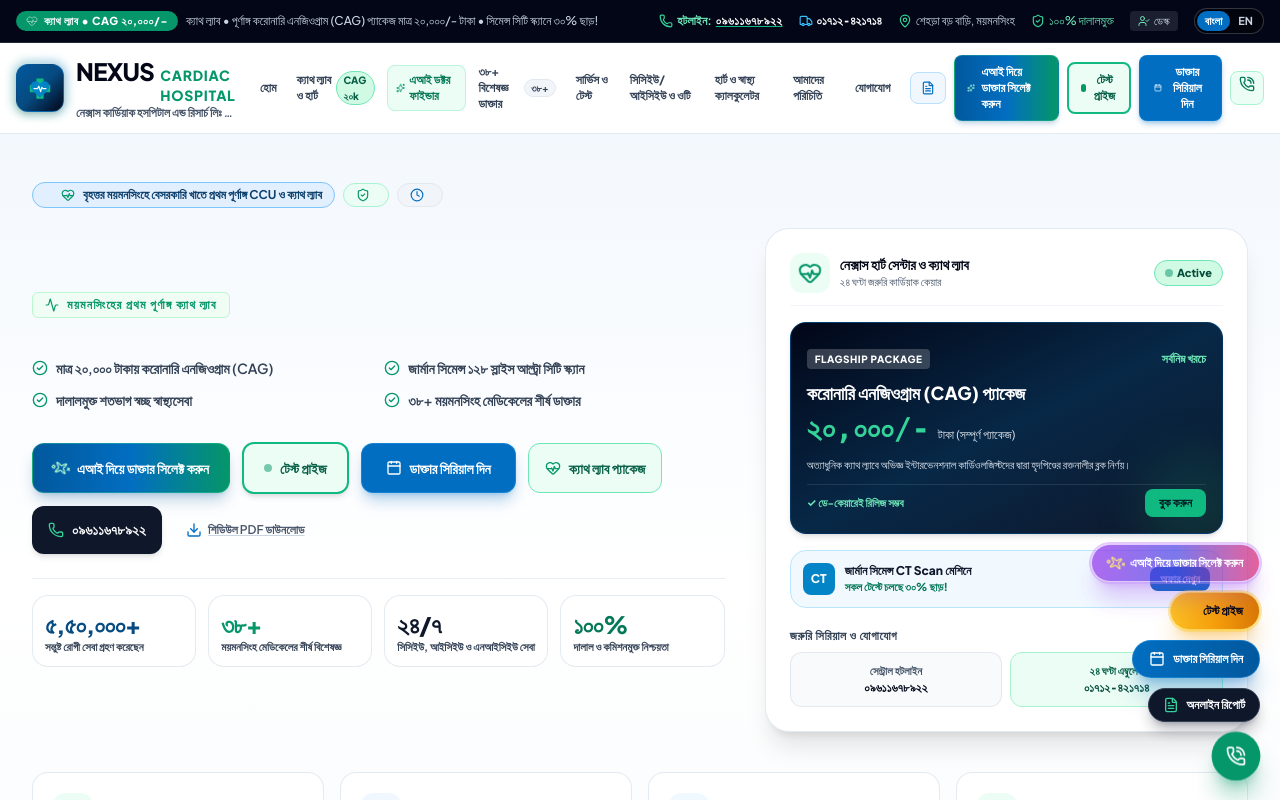
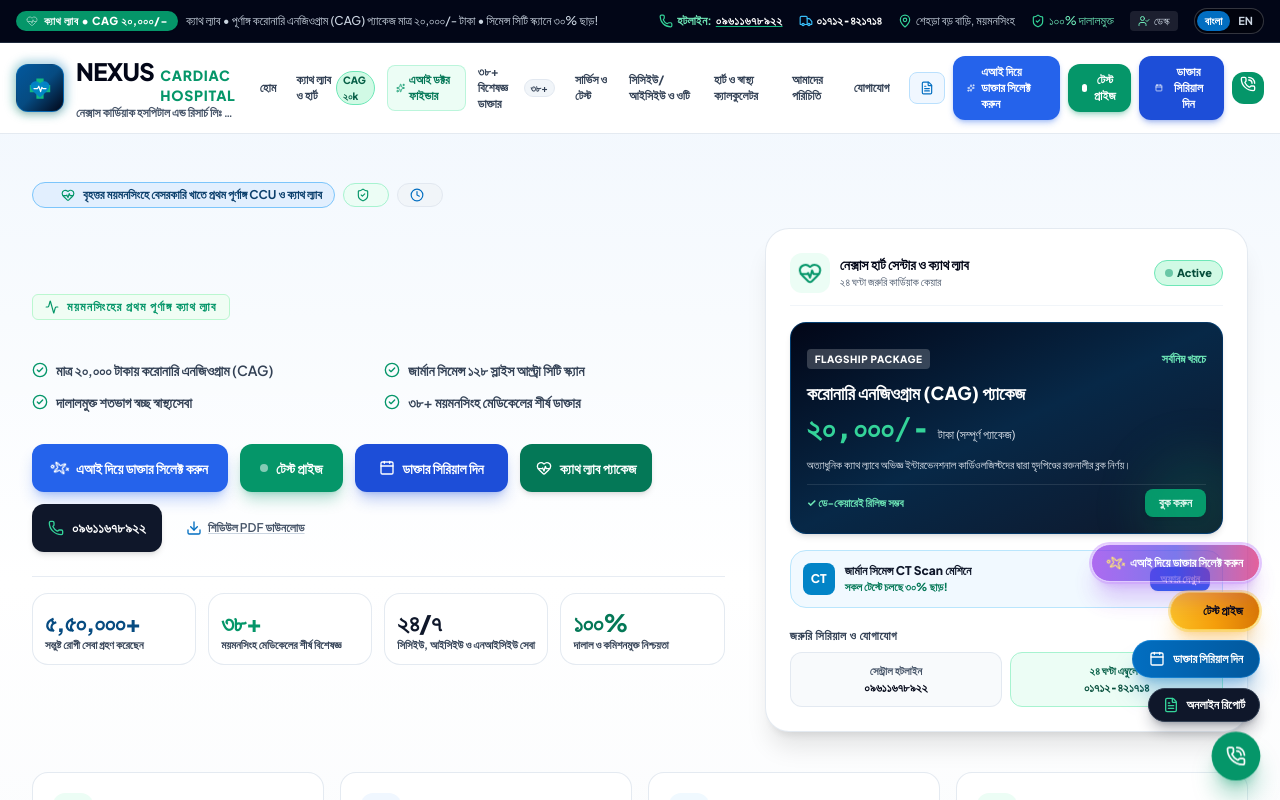
Before and after one commit to Jim5225/Next-hos, a React (Vite) app: page / in a window 1280 px wide. Shown: the top 800 px of the page. Built offline with nearby package versions, Linux system fonts and the light colour scheme.

Commit message:
design: make all buttons solid bright blue and bright green without combinations or light colors

```diff
--- a/src/components/AboutSection.jsx
+++ b/src/components/AboutSection.jsx
@@ -179,7 +179,7 @@ export default function AboutSection({ lang, t, onBookAppointment }) {
             <div className="pt-2 flex items-center gap-3">
               <button
                 onClick={onBookAppointment}
-                className="px-5 py-2.5 rounded-xl bg-nexus-700 hover:bg-nexus-800 text-white font-extrabold text-xs shadow-md active:scale-95 transition-all"
+                className="px-5 py-2.5 rounded-xl bg-blue-600 hover:bg-blue-500 text-white font-black text-xs shadow-md shadow-blue-600/30 active:scale-95 transition-all"
               >
                 {t.btnBookAppointment}
               </button>
--- a/src/components/AiDoctorFinder.jsx
+++ b/src/components/AiDoctorFinder.jsx
@@ -246,11 +246,11 @@ export default function AiDoctorFinder({ lang, t, onBookDoctor }) {
             <button
               onClick={() => handleAnalyze()}
               disabled={analyzing}
-              className="px-5 py-2.5 rounded-xl bg-gradient-to-r from-nexus-700 via-nexus-600 to-emerald-600 hover:from-nexus-800 hover:to-emerald-700 text-white font-extrabold text-xs shadow-md shadow-nexus-700/20 active:scale-95 transition-all flex items-center gap-1.5 flex-shrink-0 disabled:opacity-50"
+              className="px-5 py-2.5 rounded-xl bg-blue-600 hover:bg-blue-500 text-white font-black text-xs shadow-md shadow-blue-600/30 active:scale-95 transition-all flex items-center gap-1.5 flex-shrink-0 disabled:opacity-50"
             >
               {analyzing ? (
                 <>
-                  <Sparkles className="w-4 h-4 animate-spin text-emerald-200" />
+                  <Sparkles className="w-4 h-4 animate-spin text-white" />
                   <span>{lang === 'bn' ? "বিশ্লেষণ হচ্ছে..." : "Matching..."}</span>
                 </>
               ) : (
@@ -355,7 +355,7 @@ export default function AiDoctorFinder({ lang, t, onBookDoctor }) {
                 <div className="lg:col-span-4 flex flex-col gap-2.5">
                   <button
                     onClick={() => onBookDoctor(recommendation.primaryDoctor.id)}
-                    className="w-full py-3 px-4 rounded-xl bg-nexus-600 hover:bg-nexus-700 text-white font-extrabold text-xs shadow-md shadow-nexus-600/30 flex items-center justify-center gap-2 active:scale-95 transition-all"
+                    className="w-full py-3 px-4 rounded-xl bg-emerald-600 hover:bg-emerald-500 text-white font-black text-xs shadow-md shadow-emerald-600/30 flex items-center justify-center gap-2 active:scale-95 transition-all"
                   >
                     <Calendar className="w-4 h-4" />
                     <span>{lang === 'bn' ? "ডাক্তার সিরিয়াল বুক করুন" : "Book Doctor Serial"}</span>
--- a/src/components/AppointmentModal.jsx
+++ b/src/components/AppointmentModal.jsx
@@ -204,7 +204,7 @@ export default function AppointmentModal({ isOpen, onClose, lang, t, selectedDoc
               <div className="pt-2">
                 <button
                   type="submit"
-                  className="w-full py-3 rounded-xl bg-gradient-to-r from-nexus-600 to-nexus-700 hover:from-nexus-700 hover:to-nexus-800 text-white font-extrabold text-xs sm:text-sm shadow-md transition-all"
+                  className="w-full py-3 rounded-xl bg-blue-600 hover:bg-blue-500 text-white font-black text-xs sm:text-sm shadow-md shadow-blue-600/30 transition-all"
                 >
                   {lang === 'bn' ? 'পরবর্তী ধাপ (রোগীর তথ্য)' : 'Next (Patient Information)'}
                 </button>
@@ -294,7 +294,7 @@ export default function AppointmentModal({ isOpen, onClose, lang, t, selectedDoc
                 </button>
                 <button
                   type="submit"
-                  className="w-2/3 py-2.5 rounded-xl bg-gradient-to-r from-nexus-600 to-nexus-700 text-white font-extrabold text-xs sm:text-sm shadow-md"
+                  className="w-2/3 py-2.5 rounded-xl bg-emerald-600 hover:bg-emerald-500 text-white font-black text-xs sm:text-sm shadow-md shadow-emerald-600/30 transition-all"
                 >
                   {lang === 'bn' ? 'সিরিয়াল কনফার্ম করুন' : 'Confirm Serial'}
                 </button>
--- a/src/components/CathLabShowcase.jsx
+++ b/src/components/CathLabShowcase.jsx
@@ -185,7 +185,7 @@ export default function CathLabShowcase({ lang, t, onBookAppointment }) {
                 <div className="mt-6 flex flex-wrap gap-3">
                   <button
                     onClick={() => onBookAppointment(null)}
-                    className="flex-1 min-w-[160px] flex items-center justify-center gap-2 px-5 py-3 rounded-xl bg-nexus-600 hover:bg-nexus-500 text-white font-black text-xs shadow-lg shadow-nexus-600/30 transition-all"
+                    className="flex-1 min-w-[160px] flex items-center justify-center gap-2 px-5 py-3 rounded-xl bg-blue-600 hover:bg-blue-500 text-white font-black text-xs shadow-lg shadow-blue-600/30 transition-all"
                   >
                     <Calendar className="w-4 h-4" />
                     <span>{lang === 'bn' ? 'ক্যাথ ল্যাব অ্যাপয়েন্টমেন্ট' : 'Book Cath Lab Serial'}</span>
@@ -301,7 +301,7 @@ export default function CathLabShowcase({ lang, t, onBookAppointment }) {
                 <div className="mt-6 flex flex-wrap gap-3">
                   <button
                     onClick={() => onBookAppointment(null)}
-                    className="flex-1 min-w-[160px] flex items-center justify-center gap-2 px-5 py-3 rounded-xl bg-gradient-to-r from-nexus-600 to-emerald-600 hover:from-nexus-500 hover:to-emerald-500 text-white font-black text-xs shadow-lg transition-all"
+                    className="flex-1 min-w-[160px] flex items-center justify-center gap-2 px-5 py-3 rounded-xl bg-emerald-600 hover:bg-emerald-500 text-white font-black text-xs shadow-lg shadow-emerald-600/30 transition-all"
                   >
                     <Calendar className="w-4 h-4" />
                     <span>{lang === 'bn' ? 'সিটি স্ক্যান বুক করুন' : 'Book CT Scan'}</span>
--- a/src/components/DoctorsSection.jsx
+++ b/src/components/DoctorsSection.jsx
@@ -229,7 +229,7 @@ export default function DoctorsSection({ lang, t, onBookDoctor }) {
               <div className="mt-5 pt-3 border-t border-slate-100 flex items-center gap-2">
                 <button
                   onClick={() => onBookDoctor(doc.id)}
-                  className="flex-1 flex items-center justify-center gap-1.5 py-2.5 px-3 rounded-xl bg-gradient-to-r from-nexus-700 to-nexus-800 hover:from-nexus-800 hover:to-nexus-900 text-white font-extrabold text-xs shadow-md shadow-nexus-700/20 active:scale-95 transition-all"
+                  className="flex-1 flex items-center justify-center gap-1.5 py-2.5 px-3 rounded-xl bg-blue-600 hover:bg-blue-500 text-white font-black text-xs shadow-md shadow-blue-600/25 active:scale-95 transition-all"
                 >
                   <Calendar className="w-3.5 h-3.5" />
                   <span>{lang === 'bn' ? 'সিরিয়াল বুকিং' : 'Book Serial'}</span>
--- a/src/components/HeroSection.jsx
+++ b/src/components/HeroSection.jsx
@@ -93,41 +93,41 @@ export default function HeroSection({ lang, t, onBookAppointment, onDownloadRepo
                 3. ডাক্তার সিরিয়াল দিন (Doctor Serial) */}
             <div className="flex flex-wrap items-center gap-3 pt-2">
 
-              {/* 1. AI Doctor Select Button - Medical Blue & Emerald Accent */}
+              {/* 1. AI Doctor Select Button - Solid Bright Blue */}
               <a
                 href="#ai-doctor"
-                className="flex items-center justify-center gap-2 px-5 py-3.5 rounded-xl bg-gradient-to-r from-nexus-700 via-nexus-600 to-emerald-600 hover:from-nexus-800 hover:to-emerald-700 text-white font-extrabold text-sm shadow-lg shadow-nexus-700/25 hover:shadow-xl hover:-translate-y-0.5 active:translate-y-0 transition-all border border-emerald-400/40"
+                className="flex items-center justify-center gap-2 px-5 py-3.5 rounded-xl bg-blue-600 hover:bg-blue-500 text-white font-black text-sm shadow-lg shadow-blue-600/30 hover:shadow-xl hover:-translate-y-0.5 active:translate-y-0 transition-all"
               >
-                <Sparkles className="w-4 h-4 text-emerald-200 animate-spin" style={{ animationDuration: '6s' }} />
+                <Sparkles className="w-4 h-4 text-white animate-spin" style={{ animationDuration: '6s' }} />
                 <span>{t.btnAiDoctorSelect}</span>
               </a>
 
-              {/* 2. Test Price Button - Crisp White & Medical Green */}
+              {/* 2. Test Price Button - Solid Bright Green */}
               <button
                 type="button"
                 onClick={onOpenTestPrice}
-                className="flex items-center justify-center gap-2 px-5 py-3.5 rounded-xl bg-emerald-50 hover:bg-emerald-100 text-emerald-800 font-black text-sm shadow-md hover:shadow-lg hover:-translate-y-0.5 active:translate-y-0 transition-all border-2 border-emerald-500"
+                className="flex items-center justify-center gap-2 px-5 py-3.5 rounded-xl bg-emerald-600 hover:bg-emerald-500 text-white font-black text-sm shadow-lg shadow-emerald-600/30 hover:shadow-xl hover:-translate-y-0.5 active:translate-y-0 transition-all"
               >
-                <span className="w-2 h-2 rounded-full bg-emerald-600 animate-pulse" />
+                <span className="w-2 h-2 rounded-full bg-white animate-pulse" />
                 <span>{t.btnTestPrice}</span>
               </button>
 
-              {/* 3. Book Doctor Serial Button - Dominant Trust Royal Blue */}
+              {/* 3. Book Doctor Serial Button - Solid Bright Royal Blue */}
               <button
                 type="button"
                 onClick={onBookAppointment}
-                className="flex items-center justify-center gap-2 px-6 py-3.5 rounded-xl bg-nexus-600 hover:bg-nexus-700 text-white font-extrabold text-sm shadow-lg shadow-nexus-600/30 hover:shadow-xl hover:-translate-y-0.5 active:translate-y-0 transition-all border border-nexus-400/40"
+                className="flex items-center justify-center gap-2 px-6 py-3.5 rounded-xl bg-blue-700 hover:bg-blue-600 text-white font-black text-sm shadow-lg shadow-blue-700/30 hover:shadow-xl hover:-translate-y-0.5 active:translate-y-0 transition-all"
               >
                 <Calendar className="w-4 h-4" />
                 <span>{t.btnBookAppointment}</span>
               </button>
 
-              {/* Cath Lab Package Explore */}
+              {/* Cath Lab Package Explore - Solid Bright Green */}
               <a
                 href="#cath-lab"
-                className="flex items-center justify-center gap-2 px-4 py-3.5 rounded-xl bg-emerald-50 hover:bg-emerald-100 text-emerald-800 font-bold text-sm border border-emerald-300 shadow-xs transition-all"
+                className="flex items-center justify-center gap-2 px-4 py-3.5 rounded-xl bg-emerald-700 hover:bg-emerald-600 text-white font-bold text-sm shadow-md transition-all"
               >
-                <HeartPulse className="w-4 h-4 text-emerald-600" />
+                <HeartPulse className="w-4 h-4 text-white" />
                 <span>{lang === 'bn' ? 'ক্যাথ ল্যাব প্যাকেজ' : 'Cath Lab Packages'}</span>
               </a>
 
@@ -247,7 +247,7 @@ export default function HeroSection({ lang, t, onBookAppointment, onDownloadRepo
                     <button
                       type="button"
                       onClick={onBookAppointment}
-                      className="px-3.5 py-1.5 rounded-lg bg-emerald-500 hover:bg-emerald-400 text-slate-950 text-xs font-black transition-all shadow-xs"
+                      className="px-3.5 py-1.5 rounded-lg bg-emerald-600 hover:bg-emerald-500 text-white text-xs font-black transition-all shadow-md"
                     >
                       {lang === 'bn' ? 'বুক করুন' : 'Book Now'}
                     </button>
@@ -271,7 +271,7 @@ export default function HeroSection({ lang, t, onBookAppointment, onDownloadRepo
                   </div>
                   <a
                     href="#cath-lab"
-                    className="px-2.5 py-1 rounded-lg bg-nexus-600 hover:bg-nexus-700 text-white text-[11px] font-black transition-colors shadow-2xs"
+                    className="px-2.5 py-1 rounded-lg bg-blue-600 hover:bg-blue-500 text-white text-[11px] font-black transition-colors shadow-sm"
                   >
                     {lang === 'bn' ? 'অফার দেখুন' : 'View Offer'}
                   </a>
--- a/src/components/Navbar.jsx
+++ b/src/components/Navbar.jsx
@@ -105,30 +105,30 @@ export default function Navbar({ lang, t, onBookAppointment, onDownloadReport, o
             <span className="hidden 2xl:inline">{t.navReportPortal}</span>
           </button>
 
-          {/* 1. AI Doctor Finder Button - Clean Blue & Emerald Accent */}
+          {/* 1. AI Doctor Finder Button - Solid Bright Blue */}
           <a
             href="#ai-doctor"
-            className="flex items-center gap-1.5 px-3 py-2 rounded-lg text-xs font-extrabold text-white bg-gradient-to-r from-nexus-700 via-nexus-600 to-emerald-600 hover:from-nexus-800 hover:to-emerald-700 shadow-md shadow-nexus-700/20 transition-all active:scale-95 border border-emerald-400/30"
+            className="flex items-center gap-1.5 px-3.5 py-2 rounded-xl text-xs font-black text-white bg-blue-600 hover:bg-blue-500 shadow-md shadow-blue-600/30 transition-all active:scale-95"
             title={t.btnAiDoctorSelect}
           >
-            <Sparkles className="w-3.5 h-3.5 text-emerald-200 animate-spin" style={{ animationDuration: '6s' }} />
+            <Sparkles className="w-3.5 h-3.5 text-white animate-spin" style={{ animationDuration: '6s' }} />
             <span>{t.btnAiDoctorSelect}</span>
           </a>
 
-          {/* 2. Test Price Button - Crisp Clinical White & Medical Green */}
+          {/* 2. Test Price Button - Solid Bright Green */}
           <button
             onClick={onOpenTestPrice}
-            className="flex items-center gap-1.5 px-3 py-2 rounded-lg text-xs font-extrabold text-emerald-800 bg-emerald-50 hover:bg-emerald-100 border-2 border-emerald-500 shadow-xs hover:shadow transition-all active:scale-95"
+            className="flex items-center gap-1.5 px-3.5 py-2 rounded-xl text-xs font-black text-white bg-emerald-600 hover:bg-emerald-500 shadow-md shadow-emerald-600/30 transition-all active:scale-95"
             title={t.btnTestPrice}
           >
-            <span className="w-2 h-2 rounded-full bg-emerald-600 animate-pulse" />
+            <span className="w-2 h-2 rounded-full bg-white animate-pulse" />
             <span>{t.btnTestPrice}</span>
           </button>
 
-          {/* 3. Doctor Appointment / Serial Button - Dominant Trust Royal Blue */}
+          {/* 3. Doctor Appointment / Serial Button - Solid Bright Royal Blue */}
           <button
             onClick={onBookAppointment}
-            className="flex items-center gap-1.5 px-3.5 py-2 rounded-lg text-xs font-extrabold text-white bg-nexus-600 hover:bg-nexus-700 shadow-md shadow-nexus-600/30 hover:shadow-lg transition-all active:scale-95 border border-nexus-500/40"
+            className="flex items-center gap-1.5 px-4 py-2 rounded-xl text-xs font-black text-white bg-blue-700 hover:bg-blue-600 shadow-md shadow-blue-700/30 hover:shadow-lg transition-all active:scale-95"
           >
             <Calendar className="w-3.5 h-3.5 text-white" />
             <span>{t.btnBookAppointment}</span>
@@ -137,7 +137,7 @@ export default function Navbar({ lang, t, onBookAppointment, onDownloadReport, o
           {/* Emergency Trigger */}
           <button
             onClick={onEmergencyClick}
-            className="flex items-center justify-center p-2 rounded-lg bg-emerald-50 hover:bg-emerald-100 text-emerald-700 border border-emerald-200 transition-colors"
+            className="flex items-center justify-center p-2 rounded-xl bg-emerald-600 hover:bg-emerald-500 text-white shadow-xs transition-colors"
             title={t.navEmergency}
           >
             <PhoneCall className="w-4 h-4 animate-bounce" />
@@ -149,13 +149,13 @@ export default function Navbar({ lang, t, onBookAppointment, onDownloadReport, o
         <div className="flex md:hidden items-center gap-1.5">
           <button
             onClick={onOpenTestPrice}
-            className="px-2 py-1.5 rounded-lg text-[11px] font-extrabold text-emerald-800 bg-emerald-100 border border-emerald-300 shadow-xs"
+            className="px-2.5 py-1.5 rounded-lg text-[11px] font-black text-white bg-emerald-600 shadow-xs"
           >
             {t.btnTestPrice}
           </button>
           <button
             onClick={onBookAppointment}
-            className="px-2.5 py-1.5 rounded-lg text-[11px] font-bold text-white bg-nexus-600 shadow-xs"
+            className="px-2.5 py-1.5 rounded-lg text-[11px] font-black text-white bg-blue-600 shadow-xs"
           >
             {lang === 'bn' ? 'সিরিয়াল' : 'Serial'}
           </button>
@@ -179,11 +179,11 @@ export default function Navbar({ lang, t, onBookAppointment, onDownloadReport, o
               href={item.href}
               onClick={() => setMobileMenuOpen(false)}
               className={`flex items-center justify-between px-3.5 py-2.5 rounded-lg text-sm font-semibold ${
-                item.isAi ? 'bg-emerald-50 text-emerald-800 border border-emerald-200/60' : 'text-slate-700 hover:bg-nexus-50 hover:text-nexus-700'
+                item.isAi ? 'bg-blue-50 text-blue-800 border border-blue-200/60' : 'text-slate-700 hover:bg-slate-50 hover:text-blue-700'
               }`}
             >
               <div className="flex items-center gap-2">
-                {item.isAi && <Sparkles className="w-4 h-4 text-emerald-600" />}
+                {item.isAi && <Sparkles className="w-4 h-4 text-blue-600" />}
                 <span>{item.label}</span>
               </div>
               {item.badge && (
@@ -196,35 +196,35 @@ export default function Navbar({ lang, t, onBookAppointment, onDownloadReport, o
 
           <div className="pt-3 border-t border-slate-100 flex flex-col gap-2">
 
-            {/* 1. AI Doctor Select */}
+            {/* 1. AI Doctor Select - Solid Bright Blue */}
             <a
               href="#ai-doctor"
               onClick={() => setMobileMenuOpen(false)}
-              className="w-full flex items-center justify-center gap-2 py-2.5 rounded-lg text-xs font-black text-white bg-gradient-to-r from-nexus-700 via-nexus-600 to-emerald-600 shadow-sm"
+              className="w-full flex items-center justify-center gap-2 py-2.5 rounded-xl text-xs font-black text-white bg-blue-600 shadow-sm"
             >
-              <Sparkles className="w-4 h-4 text-emerald-200" />
+              <Sparkles className="w-4 h-4 text-white" />
               <span>{t.btnAiDoctorSelect}</span>
             </a>
 
-            {/* 2. Test Price */}
+            {/* 2. Test Price - Solid Bright Green */}
             <button
               onClick={() => {
                 setMobileMenuOpen(false);
                 onOpenTestPrice();
               }}
-              className="w-full flex items-center justify-center gap-2 py-2.5 rounded-lg text-xs font-black text-emerald-800 bg-emerald-50 border-2 border-emerald-500 shadow-sm"
+              className="w-full flex items-center justify-center gap-2 py-2.5 rounded-xl text-xs font-black text-white bg-emerald-600 shadow-sm"
             >
-              <span className="w-2 h-2 rounded-full bg-emerald-600 animate-pulse" />
+              <span className="w-2 h-2 rounded-full bg-white animate-pulse" />
               <span>{t.btnTestPrice}</span>
             </button>
 
-            {/* 3. Doctor Appointment / Serial */}
+            {/* 3. Doctor Appointment / Serial - Solid Bright Royal Blue */}
             <button
               onClick={() => {
                 setMobileMenuOpen(false);
                 onBookAppointment();
               }}
-              className="w-full flex items-center justify-center gap-2 py-2.5 rounded-lg text-xs font-extrabold text-white bg-nexus-600 hover:bg-nexus-700 shadow-sm"
+              className="w-full flex items-center justify-center gap-2 py-2.5 rounded-xl text-xs font-black text-white bg-blue-700 hover:bg-blue-800 shadow-sm"
             >
               <Calendar className="w-4 h-4" />
               <span>{t.btnBookAppointment}</span>
--- a/src/components/ReportDownloadModal.jsx
+++ b/src/components/ReportDownloadModal.jsx
@@ -86,7 +86,7 @@ export default function ReportDownloadModal({ isOpen, onClose, lang, t }) {
             </div>
             <button
               type="submit"
-              className="px-5 py-2.5 rounded-xl bg-nexus-700 hover:bg-nexus-800 text-white font-extrabold text-xs shadow-md transition-all flex items-center gap-1.5"
+              className="px-5 py-2.5 rounded-xl bg-blue-600 hover:bg-blue-500 text-white font-black text-xs shadow-md shadow-blue-600/30 transition-all flex items-center gap-1.5"
             >
               <Search className="w-3.5 h-3.5" />
               <span>{lang === 'bn' ? 'খুঁজুন' : 'Search'}</span>
@@ -232,7 +232,7 @@ export default function ReportDownloadModal({ isOpen, onClose, lang, t }) {
                 </button>
                 <button
                   onClick={handlePrint}
-                  className="px-5 py-3 rounded-xl bg-nexus-700 hover:bg-nexus-800 text-white font-bold text-xs flex items-center justify-center gap-2 shadow-md transition-all"
+                  className="px-5 py-3 rounded-xl bg-emerald-600 hover:bg-emerald-500 text-white font-black text-xs flex items-center justify-center gap-2 shadow-md shadow-emerald-600/30 transition-all"
                 >
                   <Download className="w-4 h-4" />
                   <span>{lang === 'bn' ? 'পিডিএফ ডাউনলোড' : 'Download PDF'}</span>
--- a/src/components/TestPriceModal.jsx
+++ b/src/components/TestPriceModal.jsx
@@ -487,7 +487,7 @@ export default function TestPriceModal({ isOpen, onClose, lang, t, onBookAppoint
                       onClose();
                       onBookAppointment();
                     }}
-                    className="px-3 py-1.5 rounded-xl bg-nexus-700 hover:bg-nexus-800 text-white font-black text-xs shadow-2xs transition-all active:scale-95"
+                    className="px-3.5 py-1.5 rounded-xl bg-emerald-600 hover:bg-emerald-500 text-white font-black text-xs shadow-md shadow-emerald-600/20 transition-all active:scale-95"
                   >
                     {lang === 'bn' ? 'বুক করুন' : 'Book Test'}
                   </button>
```
